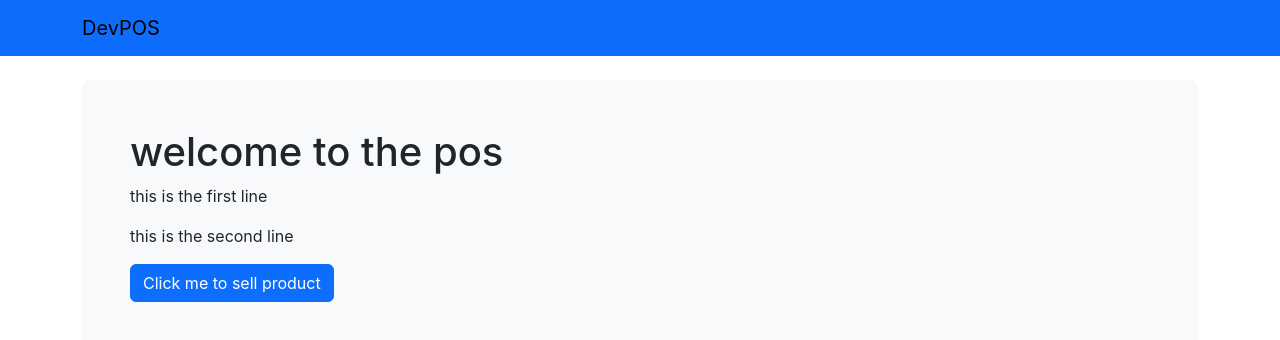
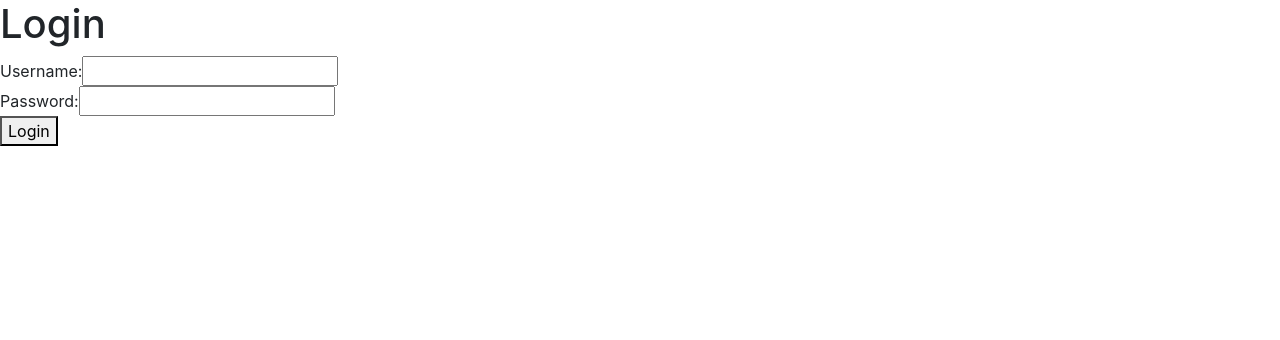
Before and after one commit to orpheuslau/ReactJSfrontend, a React (Create React App) app: page / in a window 1280 px wide. Shown: the top 340 px of the page. Built offline with nearby package versions, Linux system fonts and the light colour scheme.

Commit message:
202312119

```diff
--- a/package.json
+++ b/package.json
@@ -39,5 +39,5 @@
       "last 1 safari version"
     ]
   },
-  "proxy": "http://localhost:3004"
+  "proxy": "http://localhost:5000"
 }
--- a/src/App.js
+++ b/src/App.js
@@ -3,6 +3,7 @@ import {
   Routes,
   Route,
 } from 'react-router-dom';
+import LoginPage from './pages/LoginPage';
 import HomePage from './pages/HomePage';
 import POSPage from './pages/POSPage';
 
@@ -10,7 +11,8 @@ function App() {
   return (
     <Router>
       <Routes>
-        <Route path="/" element={<HomePage />} />
+        <Route path="/" element={<LoginPage />} />
+        <Route path="/home" element={<HomePage />} />
         <Route path="/pos" element={<POSPage />} />
       </Routes>
     </Router>
--- /dev/null
+++ b/src/pages/LoginPage.js
@@ -0,0 +1,56 @@
+import React, { useState } from 'react';
+import axios from 'axios';
+
+function Login() {
+  const [username, setUsername] = useState('');
+  const [password, setPassword] = useState('');
+  const [error, setError] = useState('');
+
+  const handleSubmit = (event) => {
+    event.preventDefault();
+    console.log(`this is it xxxxxs`);
+
+        axios
+      .post('http://localhost:5000/api/login', {username, password})
+      .then((response) => {
+        if (response.data.success) {
+          setError('');
+          window.location.href = '/';
+        } else {
+          setError('Invalid username or password');
+        }
+      });
+  };
+
+
+
+
+
+  return (
+    <div>
+      <h1>Login</h1>
+      <form onSubmit={handleSubmit}>
+        <div>
+          <label>Username:</label>
+          <input
+            type="text"
+            value={username}
+            onChange={(event) => setUsername(event.target.value)}
+          />
+        </div>
+        <div>
+          <label>Password:</label>
+          <input
+            type="password"
+            value={password}
+            onChange={(event) => setPassword(event.target.value)}
+          />
+        </div>
+        <button type="submit">Login</button>
+        {error && <div>{error}</div>}
+      </form>
+    </div>
+  );
+}
+
+export default Login;
```
